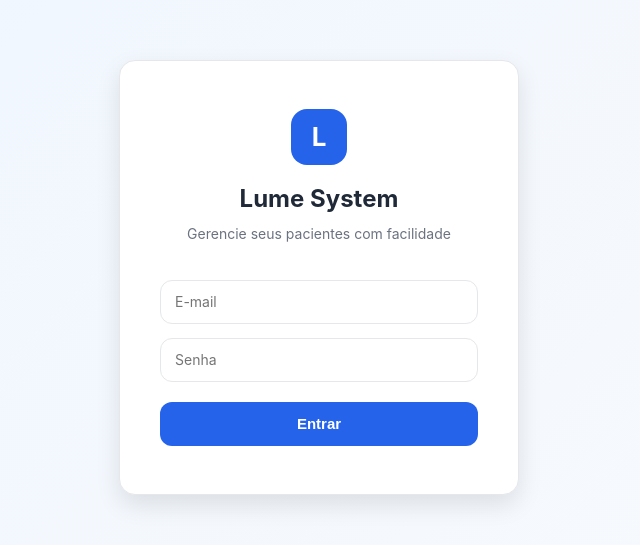
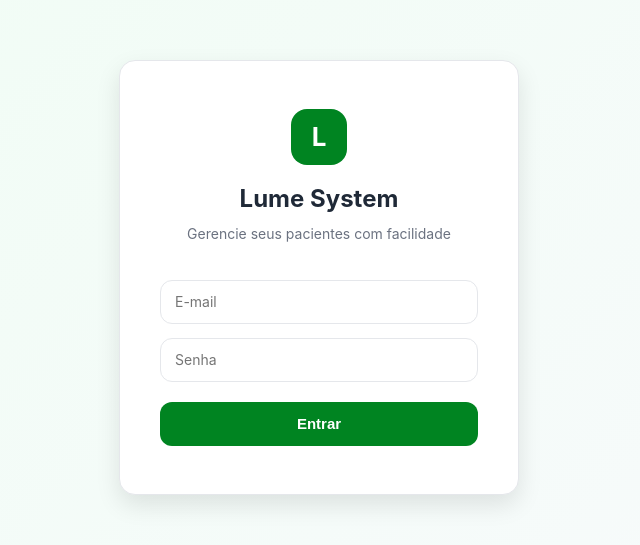
Before and after one commit to GabrielDozza/GerenciamentoDePacientesFrontend, a React (Vite) app in the folder Frontend/: page /login in a window 1280 px wide. Shown: the part 123-668 px from the top of the page, without its empty margins (321-961 px from the left). Built offline with nearby package versions, Linux system fonts and the light colour scheme.

Commit message:
atualização-cores

```diff
--- a/Frontend/src/index.css
+++ b/Frontend/src/index.css
@@ -1,8 +1,8 @@
 :root {
-  --primary: #2563EB;
-  --primary-dark: #1E3A8A;
-  --primary-light: #EFF6FF;
-  --primary-hover: #1D4ED8;
+  --primary: #008421;
+  --primary-dark: #166534;
+  --primary-light: #DCFCE7;
+  --primary-hover: #15803D;
   --bg: #F8FAFC;
   --surface: #FFFFFF;
   --border: #E5E7EB;
@@ -413,7 +413,7 @@ a { text-decoration: none; }
   margin-bottom: 16px;
 }
 
-.card-icon.blue { background: var(--primary-light); }
+.card-icon.green { background: var(--primary-light); }
 .card-icon.green { background: var(--success-bg); }
 .card-icon.yellow { background: var(--warning-bg); }
 
--- a/Frontend/src/pages/Dashboard/index.tsx
+++ b/Frontend/src/pages/Dashboard/index.tsx
@@ -29,7 +29,7 @@ export function Dashboard() {
 
         <section className="cards">
           <div className="card">
-            <div className="card-icon blue">👥</div>
+            <div className="card-icon green">👥</div>
             <h3>Total de Pacientes</h3>
             <div className="card-value">24</div>
             <p>3 novos este mês</p>
--- a/Frontend/src/pages/login/styles.css
+++ b/Frontend/src/pages/login/styles.css
@@ -3,7 +3,7 @@
   display: flex;
   align-items: center;
   justify-content: center;
-  background: linear-gradient(135deg, #EFF6FF 0%, #F8FAFC 100%);
+  background: linear-gradient(135deg, #F0FDF4 0%, #F8FAFC 100%);
   padding: 24px;
 }
 
```
